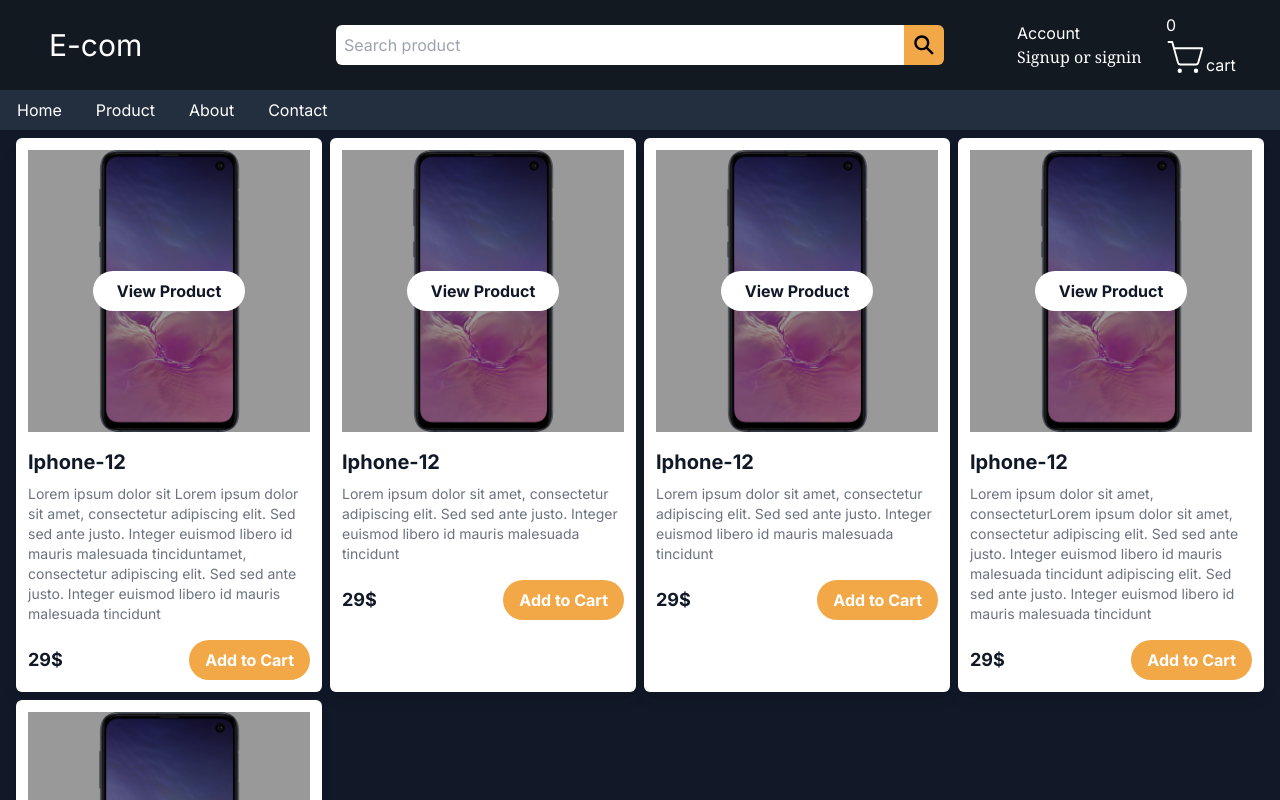
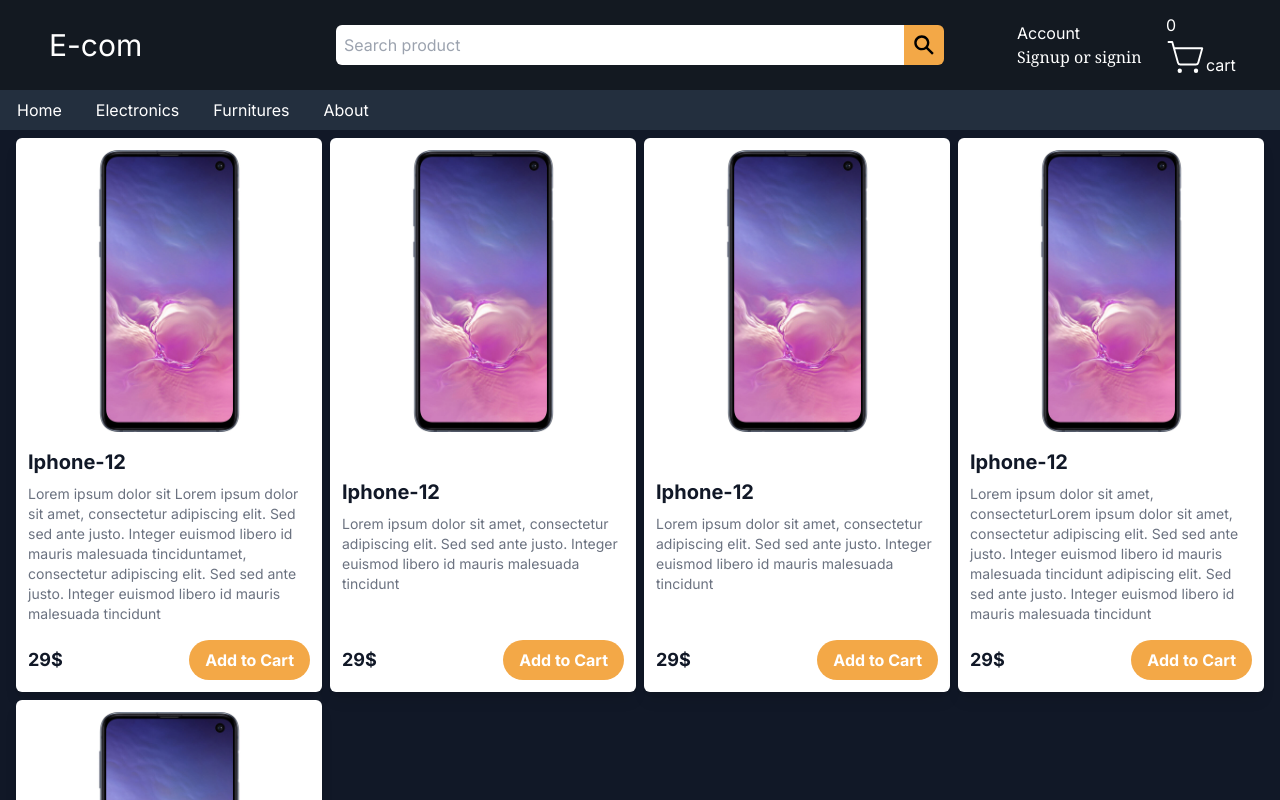
Before and after one commit to Akhil76/e-commerce-by-nextjs, a Next.js app: page / in a window 1280 px wide. Shown: the top 800 px of the page. Built offline with nearby package versions, Linux system fonts and the light colour scheme.

Commit message:
fixing some problem

```diff
--- /dev/null
+++ b/app/(customer)/[category]/page.js
@@ -0,0 +1,9 @@
+
+export default function Category({params}) {
+    const {category} = params
+    return (
+      <div className="min-h-screen">
+        <h1>{category} Page</h1>
+      </div>
+    );
+  }
--- a/app/(customer)/category/page.js
+++ /dev/null
@@ -1,8 +0,0 @@
-
-export default function Category() {
-    return (
-      <div>
-        <h1>Product Page</h1>
-      </div>
-    );
-  }
--- a/app/(customer)/product/page.js
+++ b/app/(customer)/product/[id]/page.js
@@ -3,9 +3,9 @@
 
 
 
-export default function Product() {
+export default function Product({params}) {
 
-
+ const {id} = params;
 
   return (
     <div class="bg-gray-100">
--- /dev/null
+++ b/app/(customer)/search/page.js
@@ -0,0 +1,17 @@
+
+
+
+export default function Serach() {
+
+    return (
+        <div class="bg-gray-900 py-2 min-h-screen">
+            <h1>Search Result</h1>
+            <div class="container mx-auto px-4">
+                <div class="grid grid-cols-1 md:grid-cols-3 lg:grid-cols-4 gap-2">
+
+
+                </div>
+            </div>
+        </div>
+    );
+}
--- a/app/(customer)/signin/page.js
+++ b/app/(customer)/signin/page.js
@@ -6,8 +6,8 @@
 export default function SignIn() {
   return (
     <div class="bg-gray-50 font-[sans-serif]">
-      <div class="min-h-screen flex flex-col items-center justify-center  px-4">
-        <div class="max-w-md w-full">
+      <div class="min-h-screen flex flex-col items-center justify-start px-4">
+        <div class="max-w-md w-full mt-28">
 
           <div class="p-8 rounded-2xl bg-white shadow">
             <h2 class="text-gray-800 text-center text-2xl font-bold">Sign in</h2>
--- a/app/(customer)/signup/page.js
+++ b/app/(customer)/signup/page.js
@@ -1,16 +1,16 @@
 
 export default function SignUp() {
   return (
-    <div class="min-h-screen bg-gray-50 flex flex-col justify-center py-12 sm:px-6 lg:px-8">
-      <div class="sm:mx-auto sm:w-full sm:max-w-md">
+    <div class="min-h-screen bg-gray-50 flex flex-col sm:px-6 lg:px-8">
+      <div class="sm:mx-auto sm:w-full sm:max-w-md mt-5">
 
-        <h2 class="mt-6 text-center text-3xl leading-9 font-extrabold text-gray-900">
+        <h2 class="text-center text-3xl leading-9 font-extrabold text-gray-900">
           Create a new account
         </h2>
         <p class="mt-2 text-center text-sm leading-5 text-gray-500 max-w">
           Or
           <a href="/signin"
-            class="font-medium text-blue-600 hover:text-blue-500 focus:outline-none focus:underline transition ease-in-out duration-150"
+            class="font-medium text-blue-600 hover:text-blue-500 focus:outline-none focus:underline transition ease-in-out duration-150 ml-1"
           >
             login to your account
           </a>
--- a/app/components/Navigation.js
+++ b/app/components/Navigation.js
@@ -7,18 +7,39 @@
   "Contact"
 
 ]
-
+const menuItems =[
+      {
+        Id:"1",
+        label:"Home",
+        href:"/"
+      },
+      {
+        Id:"21",
+        label:"Electronics",
+        href:"/electronics"
+      },
+      {
+        Id:"21",
+        label:"Furnitures",
+        href:"/furnitures"
+      },
+      {
+        Id:"3",
+        label:"About",
+        href:"/about"
+      },
+    ]
 
 export default function Navigation() {
     return (
       <nav className="w-full bg-[#232F3E] text-white py-2">
         {
-          itemList.map((link,idx)=>{
+          menuItems.map((item)=>{
             return(
               <Link
-              href={`/${link}`}
+              href={item.href}
               className="mx-2 hover:border border border-transparent hover:border-white p-2"
-              >{link}</Link>
+              >{item.label}</Link>
             )
           })
         }
--- a/app/components/ProductCard.js
+++ b/app/components/ProductCard.js
@@ -1,22 +1,26 @@
 
-
+import Link from "next/link";
 
 
 
 export default function ProductCard(props) {
-    const {Id,Name,Image,Price,Description} = props;
+    const { Id, Name, Image, Price, Description } = props;
     return (
-        <div class="bg-white rounded-md shadow-lg p-3">
+        <div class="bg-white rounded-md shadow-lg p-3 flex flex-col justify-between">
             <div class="relative overflow-hidden">
-                <img class="object-cover w-full h-full" src={Image} alt="Product" />
-                <div class="absolute inset-0 bg-black opacity-40"></div>
-                <div class="absolute inset-0 flex items-center justify-center">
-                    <button class="bg-white text-gray-900 py-2 px-6 rounded-full font-bold hover:bg-gray-300">View Product</button>
-                </div>
+                <Link href={`/product/${Id}`}>
+                    <img class="object-cover w-full h-full" src={Image} alt="Product" />
+                    {/* <div class="absolute inset-0 bg-black opacity-40"></div>
+                    <div class="absolute inset-0 flex items-center justify-center">
+                        <button class="bg-white text-gray-900 py-2 px-6 rounded-full font-bold hover:bg-gray-300"></button>
+                    </div> */}
+                </Link>
             </div>
-            <h3 class="text-xl font-bold text-gray-900 mt-4">{Name}</h3>
-            <p class="text-gray-500 text-sm mt-2">{Description}</p>
-            <div class="flex items-center justify-between mt-4 ">
+            <div>
+                <h3 class="text-xl font-bold text-gray-900 mt-4">{Name}</h3>
+                <p class="text-gray-500 text-sm mt-2">{Description}</p>
+            </div>
+            <div  class="flex items-center justify-between mt-4 ">
                 <span class="text-gray-900 font-bold text-lg">{Price}</span>
                 <button class="bg-[#F3A847] text-white py-2 px-4 rounded-full font-bold hover:bg-[#bb7111]">Add to Cart</button>
             </div>
```
Also changed, not shown: app/components/Nav.js (line endings or trailing spaces).
